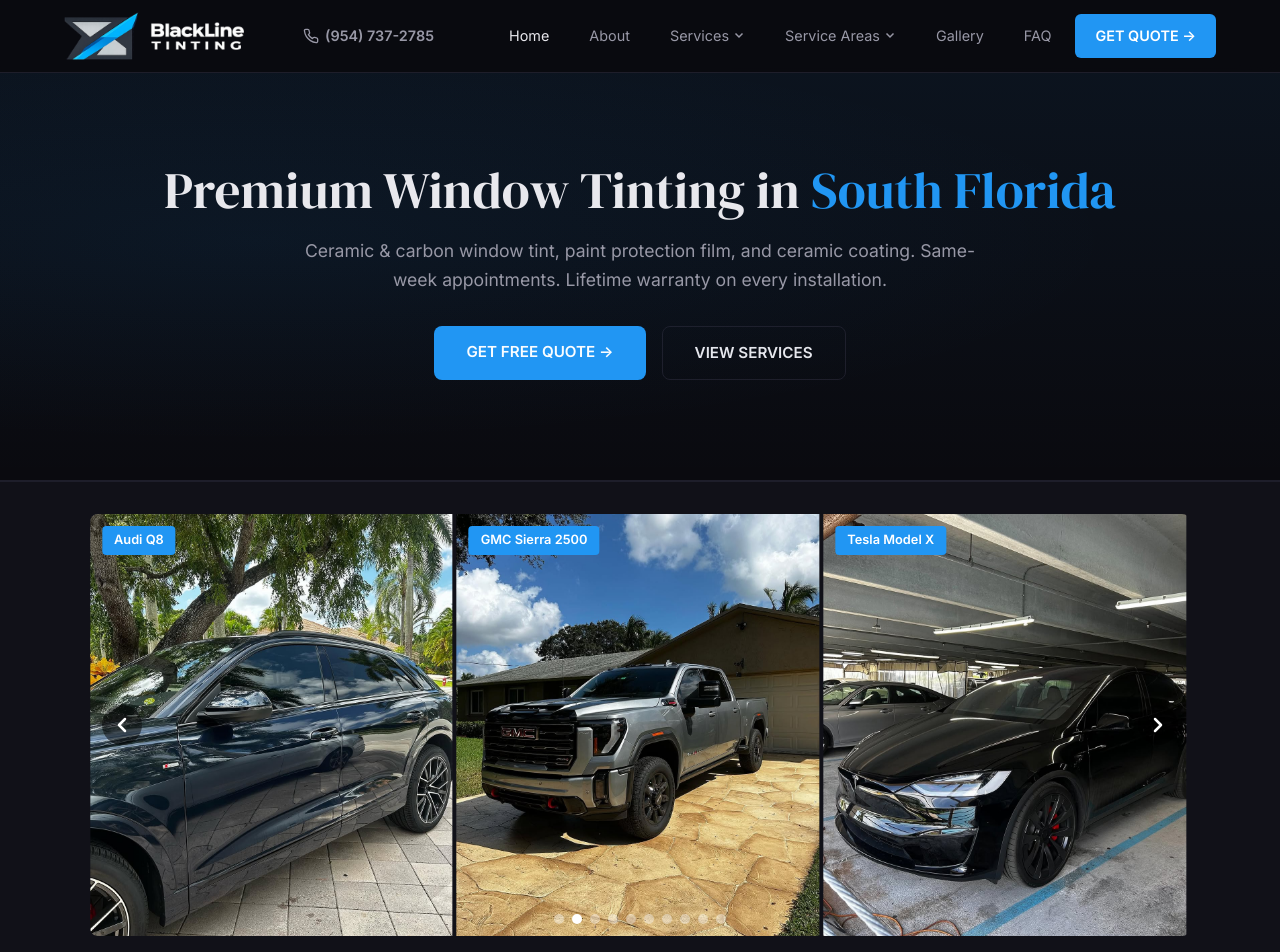
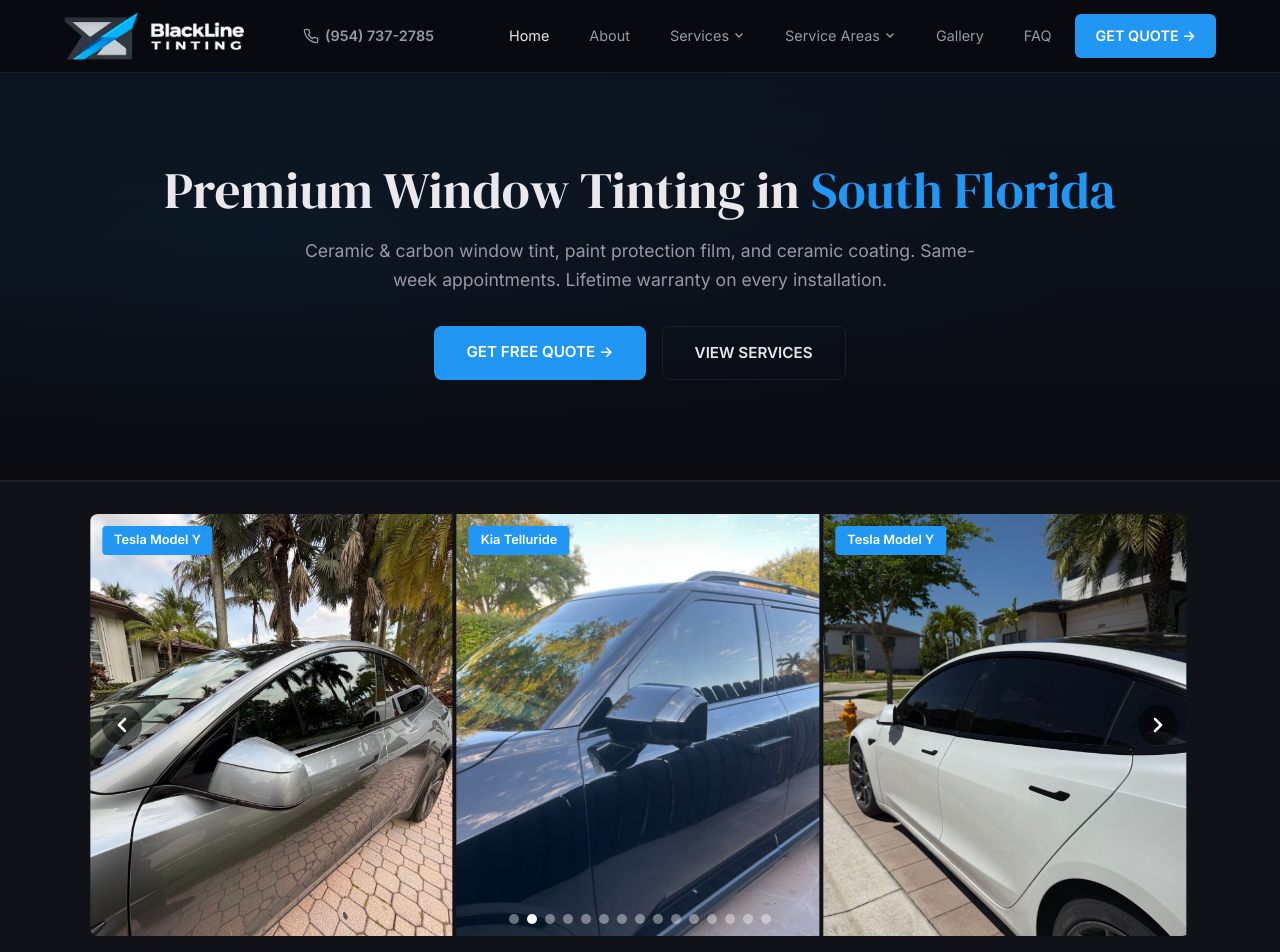
Before and after one commit to jcdammert/Blackline-Tinting, a Next.js app: page / in a window 1280 px wide. Shown: the top 952 px of the page. Built offline with nearby package versions, Linux system fonts and the light colour scheme.

Commit message:
Add new photos to home slideshow and reorder gallery with best cars first
Co-Authored-By: Claude Sonnet 4.6 <noreply@anthropic.com>

```diff
--- a/src/components/GallerySlideshow.tsx
+++ b/src/components/GallerySlideshow.tsx
@@ -5,6 +5,11 @@ import Image from 'next/image'
 import Link from 'next/link'
 
 const slides = [
+  { label: 'Porsche 911 GT3 RS', src: '/gallery/porsche-911-gt3rs-ceramic-tint.jpg', alt: 'Red Porsche 911 GT3 RS ceramic window tint South Florida' },
+  { label: 'Tesla Model Y', src: '/gallery/tesla-model-y-gray-ceramic-tint.jpg', alt: 'Gray Tesla Model Y ceramic window tint South Florida' },
+  { label: 'Kia Telluride', src: '/gallery/kia-telluride-black-ceramic-tint.jpg', alt: 'Black Kia Telluride ceramic window tint South Florida' },
+  { label: 'Tesla Model Y', src: '/gallery/tesla-model-y-white-ceramic-tint.jpg', alt: 'White Tesla Model Y ceramic window tint South Florida' },
+  { label: 'Hyundai Santa Fe', src: '/gallery/hyundai-santa-fe-ceramic-tint.jpg', alt: 'Hyundai Santa Fe ceramic window tint South Florida' },
   { label: 'BMW X6', src: '/gallery/bmw-x6-ceramic-tint.jpg', alt: 'BMW X6 ceramic window tint South Florida' },
   { label: 'Audi Q8', src: '/gallery/audi-q8-ceramic-tint.jpg', alt: 'Audi Q8 ceramic window tint South Florida' },
   { label: 'GMC Sierra 2500', src: '/gallery/gmc-sierra-ceramic-tint.jpg', alt: 'GMC Sierra 2500 ceramic window tint South Florida' },
```
Also changed, not shown: src/app/gallery/page.tsx (+5 -5 lines).
